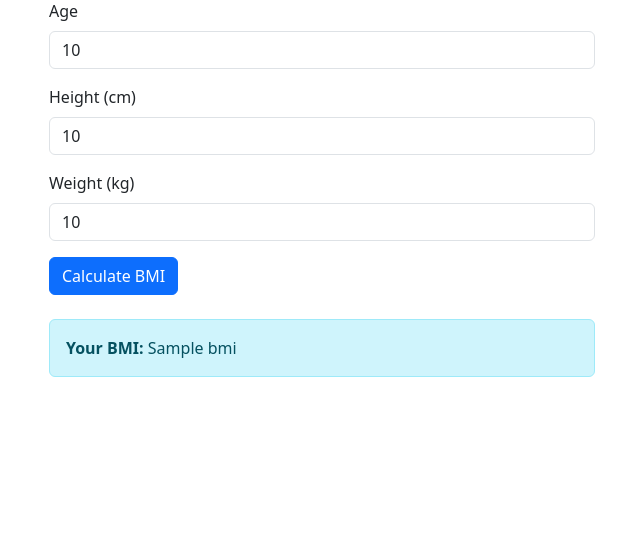
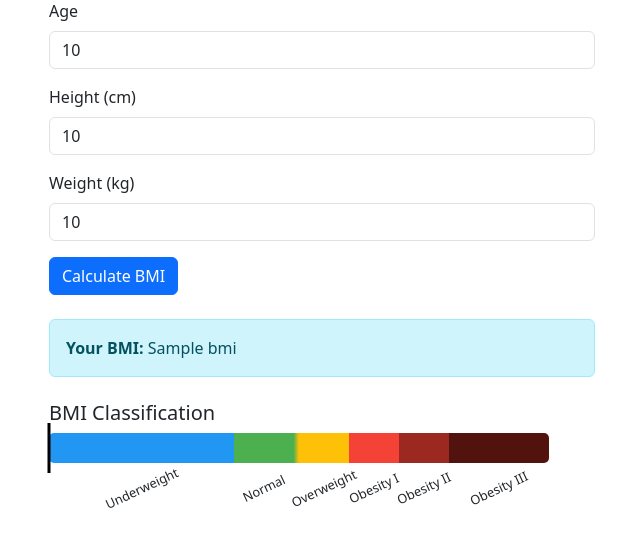
Before and after one commit to elsabnilsson/DAT257, a Flask app: template templates/index.html in a window 1280 px wide. Shown: the part 121-668 px from the top of the page, without its empty margins (33-673 px from the left). Run offline with Flask 3, Linux system fonts and the light colour scheme; the template is opened without the code that fills it: most values are stand-ins (such as "Sample title", 1, 10 or a date in 2020).

Commit message:
bmi visuals

```diff
--- a/1.py
+++ /dev/null
@@ -1,33 +0,0 @@
-from flask import Flask, render_template, request
-
-app = Flask(__name__)
-
-@app.route("/", methods=["GET", "POST"])
-def index():
-    age = height = weight = ""
-    bmi = None
-
-    if request.method == "POST":
-        age = request.form.get("age", "")
-        height = request.form.get("height", "")
-        weight = request.form.get("weight", "")
-
-        try:
-            if age:
-                age = int(age)
-            if height:
-                height = float(height) / 100  # Convert cm to meters
-            if weight:
-                weight = float(weight)
-
-            if height > 0 and weight > 0:
-                bmi = round(weight / (height ** 2), 2)
-            else:
-                bmi = "Height and weight must be positive numbers."
-        except ValueError:
-            bmi = "Invalid input. Please enter valid numbers."
-
-    return render_template("index.html", bmi=bmi, age=age, height=height * 100 if height else "", weight=weight)
-
-if __name__ == "__main__":
-    app.run(debug=True)
--- /dev/null
+++ b/templates/bmi_visual.html
@@ -0,0 +1,48 @@
+{% if bmi is not none and bmi is string == false %}
+  <div class="mt-4">
+    <h5>BMI Classification</h5>
+    <div style="
+      position: relative;
+      height: 30px;
+      width: 100%;
+      max-width: 500px;
+      border-radius: 5px;
+      background: linear-gradient(to right,
+        #2196F3 0%,        /* Underweight */
+        #2196F3 37%,
+        #4CAF50 37%,       /* Normal */
+        #4CAF50 48.9%,
+        #FFC107 50%,       /* Overweight */
+        #FFC107 59.9%,
+        #F44336 60%,       /* Obeseity class I */
+        #F44336 69.9%,
+        #9c2921 70%,       /* Obeseity class II */
+        #9c2921 79.9%,
+        #52120d 80%,       /* Obeseity class III */
+        #52120d 100%);
+    ">
+      <div style="
+        position: absolute;
+        left: calc(min(max({{ bmi }}, 0), 50) * 2%);
+        transform: translateX(-50%);
+        top: -10px;
+        width: 3px;
+        height: 50px;
+        background: black;
+      "></div>
+    </div>
+    <div style="position: relative; max-width: 500px; height: 40px; margin-top: 1rem;">
+      <span style="position: absolute; left: 18.5%; transform: translateX(-50%) rotate(-25deg); font-size: 0.8rem;">Underweight</span>
+      <span style="position: absolute; left: 43%; transform: translateX(-50%) rotate(-25deg); font-size: 0.8rem;">Normal</span>
+      <span style="position: absolute; left: 55%; transform: translateX(-50%) rotate(-25deg); font-size: 0.8rem;">Overweight</span>
+      <span style="position: absolute; left: 65%; transform: translateX(-50%) rotate(-25deg); font-size: 0.8rem;">Obesity I</span>
+      <span style="position: absolute; left: 75%; transform: translateX(-50%) rotate(-25deg); font-size: 0.8rem;">Obesity II</span>
+      <span style="position: absolute; left: 90%; transform: translateX(-50%) rotate(-25deg); font-size: 0.8rem; white-space: nowrap;">Obesity III</span>
+    </div>
+
+  </div>
+{% elif bmi is string %}
+  <div class="alert alert-danger mt-4">
+    {{ bmi }}
+  </div>
+{% endif %}
--- a/templates/index.html
+++ b/templates/index.html
@@ -52,11 +52,14 @@
             </div>
           </form>
 
-          {% if bmi is not none %}
-            <div class="alert alert-info mt-4">
-              <strong>Your BMI:</strong> {{ bmi }}
-            </div>
-          {% endif %}
+          {% if bmi is not none and bmi is string == false %}
+          <div class="alert alert-info mt-4">
+            <strong>Your BMI:</strong> {{ bmi }}
+          </div>
+        {% endif %}
+
+        {% include "bmi_visual.html" %}
+
         </div>
       </div>
     </div>
```
